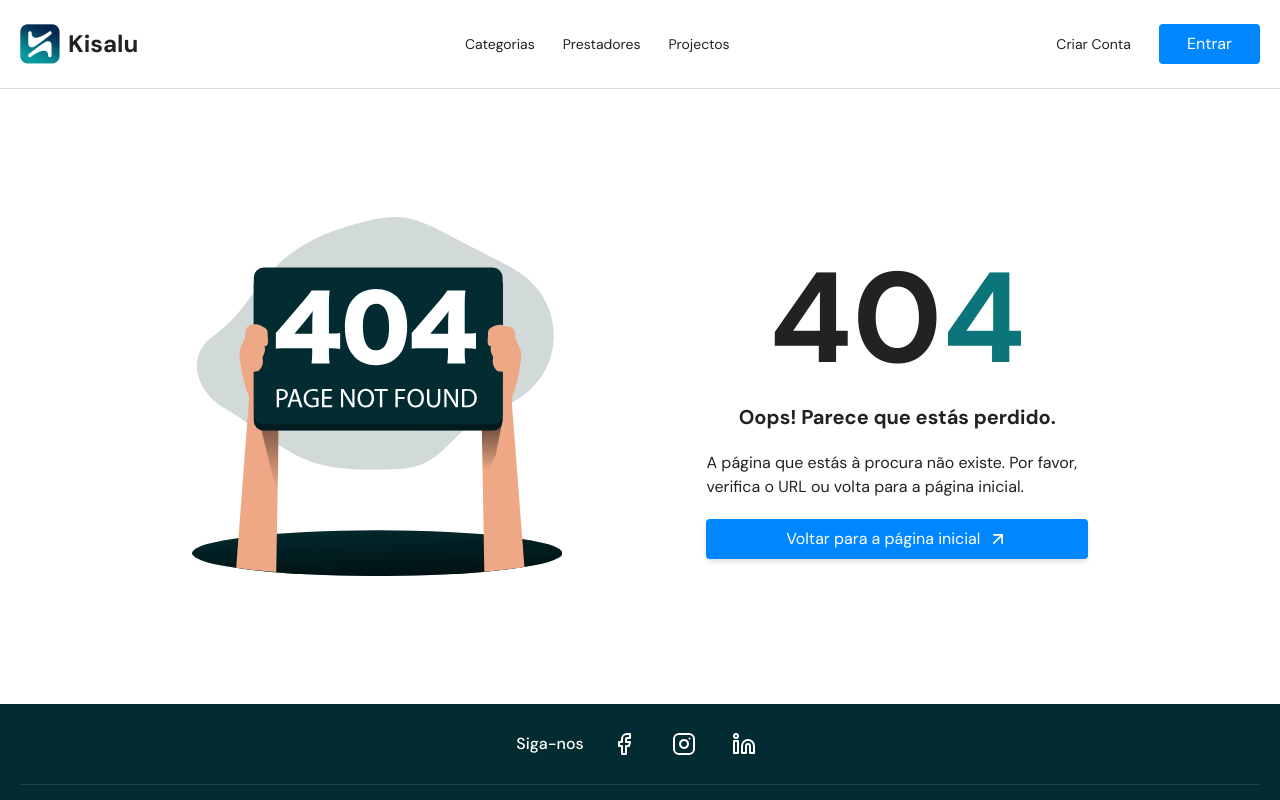
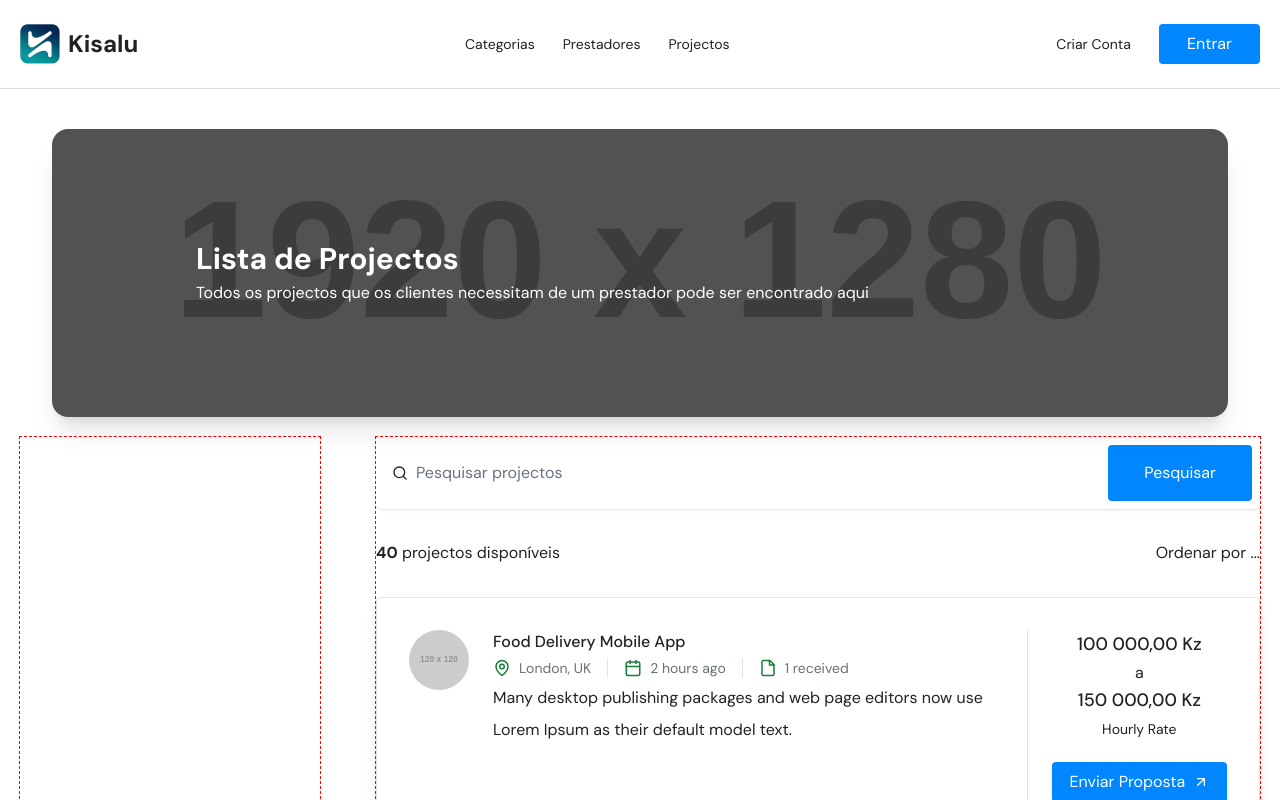
Before and after one commit to rafaelwillen/kisalu-web, a Next.js app: page /projects in a window 1280 px wide. Before the commit this address had no page. Shown: the top 800 px of the page. Built offline with nearby package versions, Linux system fonts and the light colour scheme.

Commit message:
Create the page (desktop)

```diff
--- /dev/null
+++ b/src/app/(main)/projects/page.tsx
@@ -0,0 +1,20 @@
+import Banner from "@/components/common/Banner";
+import Container from "@/components/common/Container";
+import ProjectListSection from "@/components/pages/Project/ProjectListSection";
+
+export default function ProjectsPage() {
+  const fakeArray = Array.from({ length: 40 });
+  return (
+    <main className="py-10">
+      <Container>
+        <Banner
+          name="Lista de Projectos"
+          description="Todos os projectos que os clientes necessitam de um prestador pode ser encontrado aqui"
+        />
+      </Container>
+      <Container small>
+        <ProjectListSection initialData={fakeArray} />
+      </Container>
+    </main>
+  );
+}
--- /dev/null
+++ b/src/components/forms/SearchForm.tsx
@@ -0,0 +1,49 @@
+"use client";
+
+import { Search } from "lucide-react";
+import { FormEvent } from "react";
+
+type Props = {
+  inputProps: {
+    placeholder: string;
+    name: string;
+  };
+  onSubmit: (searchValue: string) => void;
+};
+
+function SearchForm({ inputProps, onSubmit }: Props) {
+  function handleSubmit(event: FormEvent<HTMLFormElement>) {
+    event.preventDefault();
+    const searchElement = event.currentTarget.elements.namedItem(
+      inputProps.name
+    );
+    if (!(searchElement && searchElement instanceof HTMLInputElement)) return;
+    const searchValue = searchElement.value;
+    onSubmit(searchValue);
+  }
+
+  return (
+    <form
+      onSubmit={handleSubmit}
+      className="flex bg-white shadow p-2 rounded-md items-center gap-2"
+    >
+      <div className="p-2 border-b border-primary-400/0 flex flex-1 items-center  duration-150 gap-2">
+        <Search size={16} />
+        <input
+          {...inputProps}
+          type="search"
+          name="search-projects"
+          className="flex-1 outline-none border-0 focus:ring-0 p-0"
+        />
+      </div>
+      <button
+        type="submit"
+        className="bg-primary-600 py-4 px-9 text-white rounded duration-300 ease-in-out hover:bg-primary-400 active:bg-primary-300"
+      >
+        Pesquisar
+      </button>
+    </form>
+  );
+}
+
+export default SearchForm;
--- /dev/null
+++ b/src/components/pages/Project/ProjectCard.tsx
@@ -0,0 +1,65 @@
+import PrimaryButton from "@/components/buttons/PrimaryButton";
+import { formatToCurrency } from "@/utils/intl";
+import { ArrowUpRight, Calendar, File, MapPin } from "lucide-react";
+import Image from "next/image";
+import Link from "next/link";
+
+type Props = {
+  ownerProfilePicture: string;
+  title: string;
+  description: string;
+  location: string;
+  budget: number;
+  proposals: number;
+  createdAt: string;
+  link: string;
+  paymentType: string;
+};
+
+export default function ProjectCard({}: Partial<Props>) {
+  return (
+    <article className="p-8 border border-neutral-200 rounded flex gap-6 items-center shadow-lg">
+      <Image
+        className="self-start rounded-full"
+        src="https://placehold.co/120.png"
+        alt=""
+        width={60}
+        height={60}
+      />
+      <div className="space-y-1 self-start">
+        <h2 className="font-medium">Food Delivery Mobile App</h2>
+        <div className="flex text-text-100 text-sm">
+          <p className="flex gap-2 items-center pr-4">
+            <MapPin size={18} className="text-accent-700" /> London, UK
+          </p>
+          <p className="flex gap-2 items-center border-l border-r border-neutral-200 px-4">
+            <Calendar size={18} className="text-accent-700" /> 2 hours ago
+          </p>
+          <p className="flex gap-2 items-center pl-4">
+            <File size={18} className="text-accent-700" /> 1 received
+          </p>
+        </div>
+        <p className="leading-loose">
+          Many desktop publishing packages and web page editors now use Lorem
+          Ipsum as their default model text.
+        </p>
+      </div>
+      <div className="w-px self-stretch bg-neutral-200" />
+      <div className="flex flex-col w-1/3">
+        <p className="text-center font-medium text-lg">
+          {formatToCurrency(100_000)} <br />{" "}
+          <small className="text-base font-regular">a</small> <br />
+          {formatToCurrency(150_000)}
+          <br />
+          <span className="text-sm font-regular">Hourly Rate</span>
+        </p>
+        <Link href="#" legacyBehavior>
+          <PrimaryButton>
+            Enviar Proposta
+            {<ArrowUpRight size={16} />}
+          </PrimaryButton>
+        </Link>
+      </div>
+    </article>
+  );
+}
--- /dev/null
+++ b/src/components/pages/Project/ProjectListSection.tsx
@@ -0,0 +1,40 @@
+"use client";
+
+import SearchForm from "@/components/forms/SearchForm";
+import { formatToCompactNumber } from "@/utils/intl";
+import ProjectCard from "./ProjectCard";
+
+type Props = {
+  initialData: any[];
+};
+
+export default function ProjectListSection({ initialData }: Props) {
+  return (
+    <div className="grid grid-cols-[300px,1fr] gap-x-14">
+      <aside className="debug">{/* TODO: Add the filter here */}</aside>
+      <section className="flex flex-col gap-8 debug">
+        <SearchForm
+          inputProps={{
+            name: "search-projects",
+            placeholder: "Pesquisar projectos",
+          }}
+          onSubmit={(searchValue) => console.log(searchValue)}
+        />
+        <div className="flex justify-between items-center">
+          <p>
+            <strong>{formatToCompactNumber(initialData.length)}</strong>{" "}
+            projectos disponíveis
+          </p>
+          <p>Ordenar por ...</p>
+        </div>
+        <div className="space-y-5">
+          {/* TODO: Add real data*/}
+          {initialData.map((_, index) => (
+            <ProjectCard key={index} />
+          ))}
+        </div>
+        <div>{/* TODO: Add pagination here */}</div>
+      </section>
+    </div>
+  );
+}
```
